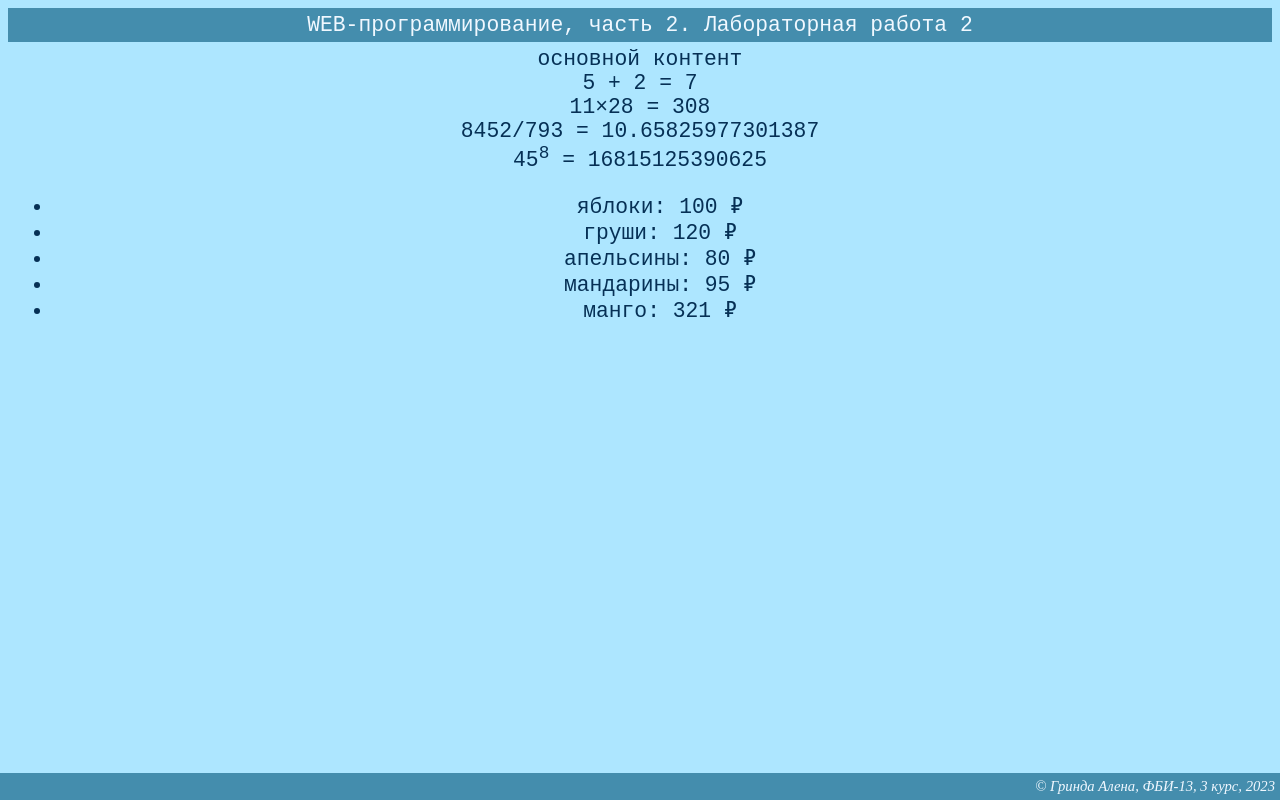
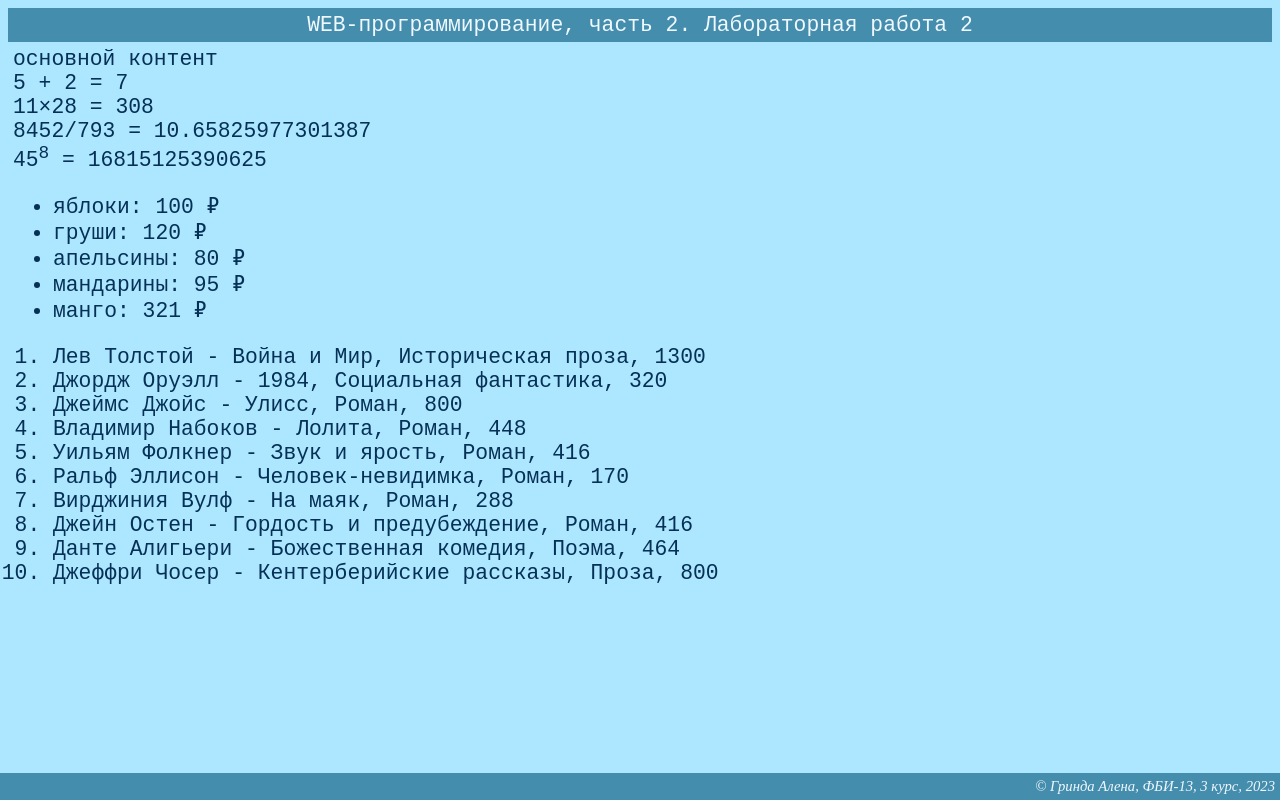
Before and after one commit to AlenaGrinda/web_prog_lab_2, a Flask app: page /lab2/example in a window 1280 px wide. Run offline with Flask 3, Linux system fonts and the light colour scheme.

Commit message:
Книги

```diff
--- a/app.py
+++ b/app.py
@@ -159,4 +159,19 @@ def example():
         {'name':'мандарины', 'price': 95},
         {'name':'манго', 'price': 321}
         ]
-    return render_template('example.html', name = name, group =  group, course = course, lab_num = lab_num, fruits=fruits)
+    books = [
+        {'author': 'Лев Толстой', 'name': 'Война и Мир', 'genre': 'Историческая проза', 'pages': 1300},
+        {'author': 'Джордж Оруэлл', 'name': '1984', 'genre': 'Социальная фантастика', 'pages': 320},
+        {'author': 'Джеймс Джойс', 'name': 'Улисс', 'genre': 'Роман', 'pages': 800},
+        {'author': 'Владимир Набоков ', 'name': 'Лолита', 'genre': 'Роман', 'pages': 448},
+        {'author': 'Уильям Фолкнер', 'name': 'Звук и ярость', 'genre': 'Роман', 'pages': 416},
+        {'author': 'Ральф Эллисон', 'name': 'Человек-невидимка', 'genre': 'Роман', 'pages': 170},
+        {'author': 'Вирджиния Вулф', 'name': 'На маяк', 'genre': 'Роман', 'pages': 288},
+        {'author': 'Джейн Остен', 'name': 'Гордость и предубеждение', 'genre': 'Роман', 'pages': 416},
+        {'author': 'Данте Алигьери', 'name': 'Божественная комедия', 'genre': 'Поэма', 'pages': 464},
+        {'author': 'Джеффри Чосер', 'name': 'Кентерберийские рассказы', 'genre': 'Проза', 'pages': 800},
+
+
+
+    ]
+    return render_template('example.html', name = name, group =  group, course = course, lab_num = lab_num, fruits=fruits, books = books)
--- a/static/main.css
+++ b/static/main.css
@@ -1,5 +1,5 @@
 body {
-    text-align: center;
+
     background-color: rgb(173, 230, 255);
 }
 h1 {
@@ -22,6 +22,7 @@ div{
     margin-bottom: 30px;
 }
 header {
+    text-align: center;
     background-color: rgb(68, 141, 173);
     color: aliceblue;
     padding: 5px;
@@ -30,6 +31,7 @@ header {
 }
 
 main {
+    text-align: left;
     color: rgb(6, 48, 85);
     padding: 5px;
     font-size: 16pt;
--- a/templates/example.html
+++ b/templates/example.html
@@ -28,6 +28,11 @@
             <li>{{ f.name }}: {{ f.price }} &#x20bd;</li>
             {% endfor %}
         </ul>
+        <ol>
+            {% for b in books %}
+            <li>{{ b.author }} - {{b.name }}, {{ b.genre }}, {{ b.pages }}</li>
+            {% endfor %}
+        </ol>
     </main>
 
     <footer>
```
